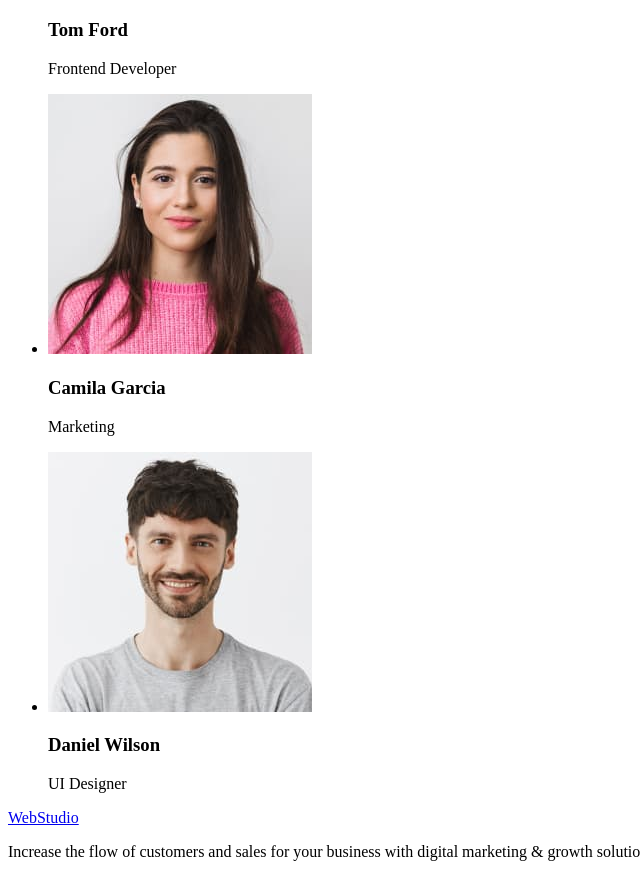
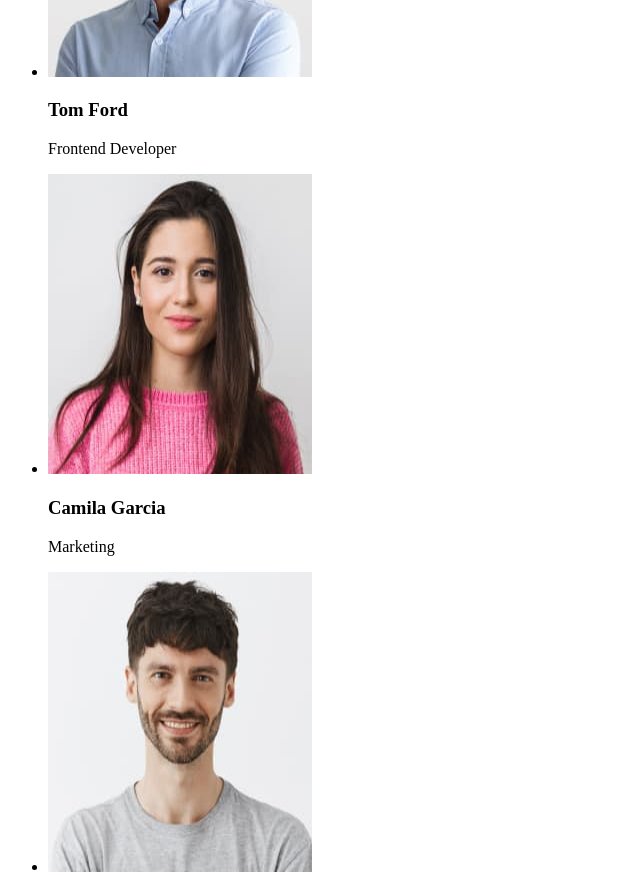
Before and after one commit to wadimcka/goit-markup-hw-01, a plain HTML site: page index.html in a window 1280 px wide. Shown: the part 2212-3087 px from the top of the page, without its empty margins (0-640 px from the left). Drawn offline with Linux system fonts and the light colour scheme.

```diff
--- a/index.html
+++ b/index.html
@@ -96,22 +96,37 @@
         <h2>Our Team</h2>
         <ul>
           <li>
-            <img src="./images/team/mark_guerrero.jpg" alt="Mark Guerrero" width="264" />
+            <img
+              src="./images/team/mark_guerrero.jpg"
+              alt="Mark Guerrero"
+              width="264"
+              height="300"
+            />
             <h3>Mark Guerrero</h3>
             <p>Product Designer</p>
           </li>
           <li>
-            <img src="./images/team/tom_ford.jpg" alt="Tom Ford" width="264" />
+            <img src="./images/team/tom_ford.jpg" alt="Tom Ford" width="264" height="300" />
             <h3>Tom Ford</h3>
             <p>Frontend Developer</p>
           </li>
           <li>
-            <img src="./images/team/camila_garcia.jpg" alt="Camila Garcia" width="264" />
+            <img
+              src="./images/team/camila_garcia.jpg"
+              alt="Camila Garcia"
+              width="264"
+              height="300"
+            />
             <h3>Camila Garcia</h3>
             <p>Marketing</p>
           </li>
           <li>
-            <img src="./images/team/daniel_wilson.jpg" alt="Daniel Wilson" width="264" />
+            <img
+              src="./images/team/daniel_wilson.jpg"
+              alt="Daniel Wilson"
+              width="264"
+              height="300"
+            />
             <h3>Daniel Wilson</h3>
             <p>UI Designer</p>
           </li>
```
